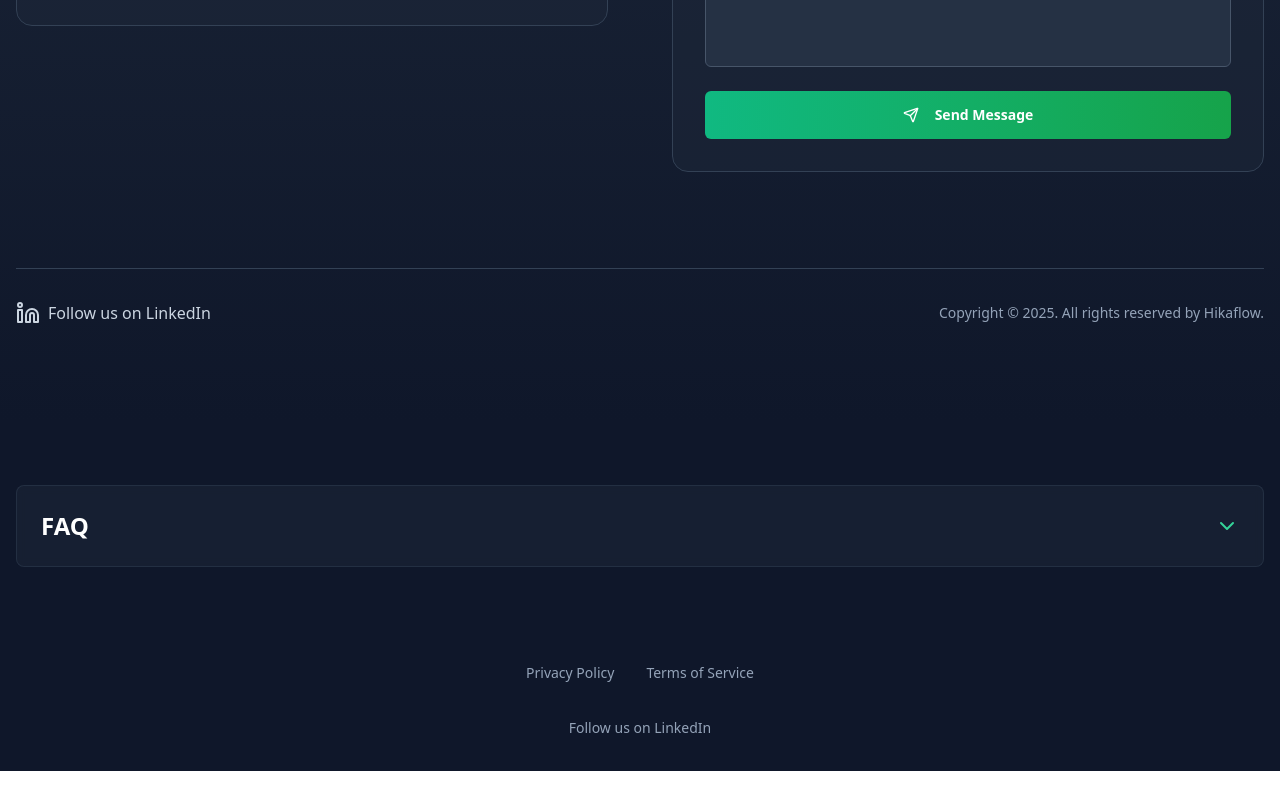
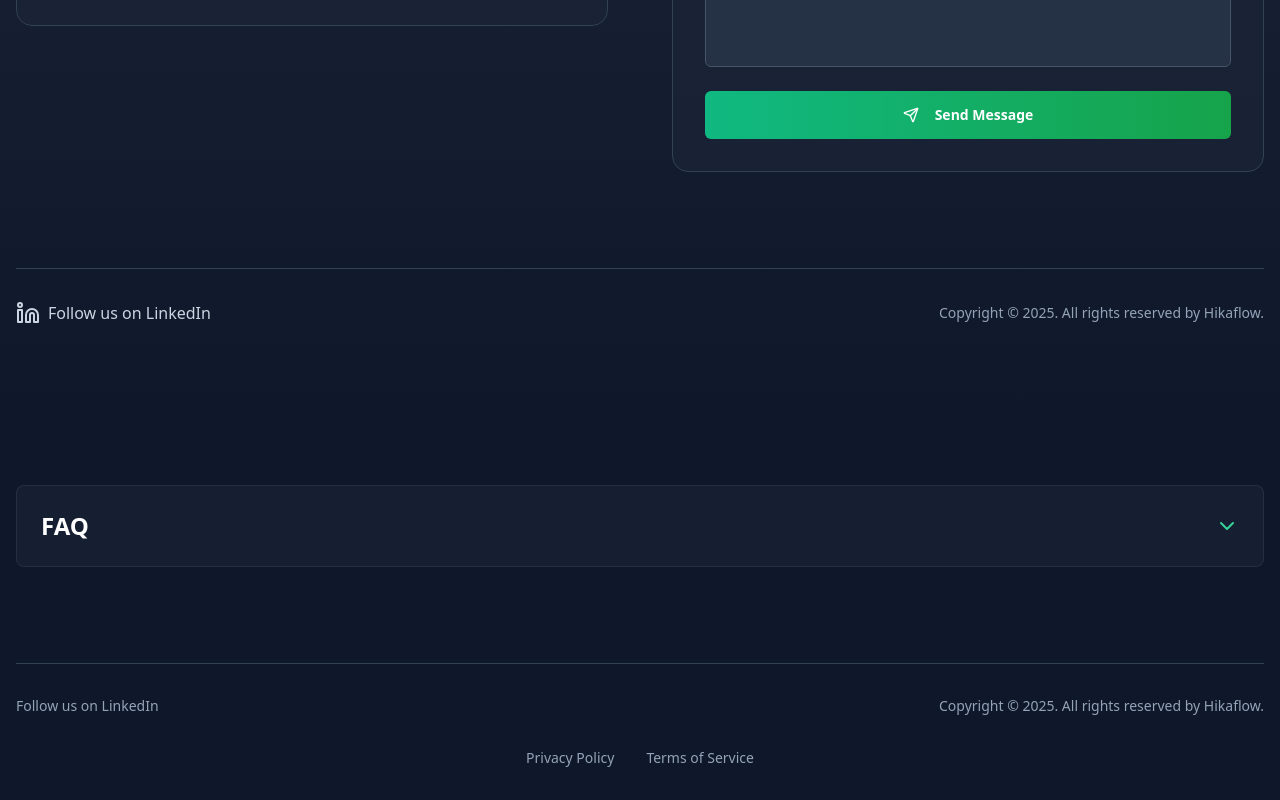
Before and after one commit to RomirJ/website, a React (Vite) app: page / in a window 1280 px wide. Shown: the part 4936-5736 px from the top of the page. Before the commit the page ends 5707 px from the top, so only its background shows below. Built offline with nearby package versions, Linux system fonts and the light colour scheme.

Commit message:
Fix FAQ placement and scrollability
Ensured FAQ section is correctly placed above the footer and that the feature cards are scrollable.

```diff
--- a/src/components/Footer.tsx
+++ b/src/components/Footer.tsx
@@ -5,8 +5,27 @@ import FAQSection from "@/components/FAQSection";
 const Footer = () => {
   return (
     <>
+      <div id="faq">
+        <FAQSection />
+      </div>
       <footer className="bg-slate-900 py-8">
         <div className="container mx-auto px-4">
+          <hr className="border-slate-700 mb-8" />
+          <div className="flex flex-col md:flex-row items-center justify-between space-y-4 md:space-y-0">
+            <a
+              href="https://www.linkedin.com/company/hikaflow"
+              target="_blank"
+              rel="noopener noreferrer"
+              className="text-slate-400 hover:text-emerald-400 transition-colors duration-300 text-sm flex items-center"
+            >
+              Follow us on LinkedIn
+            </a>
+            <p className="text-slate-400 text-sm">
+              Copyright © 2025. All rights reserved by Hikaflow.
+            </p>
+          </div>
+
+          <div className="pt-8 text-center">
             <div className="flex flex-col md:flex-row items-center justify-center space-y-4 md:space-y-0 md:space-x-8">
               <Link
                 to="/privacy-policy"
@@ -21,16 +40,6 @@ const Footer = () => {
                 Terms of Service
               </Link>
             </div>
-
-        <div className="pt-8 text-center">
-          <a
-            href="https://www.linkedin.com/company/hikaflow"
-            target="_blank"
-            rel="noopener noreferrer"
-            className="text-slate-400 hover:text-emerald-400 transition-colors duration-300 text-sm"
-          >
-            Follow us on LinkedIn
-          </a>
           </div>
         </div>
       </footer>
--- a/src/pages/Index.tsx
+++ b/src/pages/Index.tsx
@@ -23,9 +23,6 @@ const Index = () => {
       <div id="contact">
         <ContactUs />
       </div>
-      <div id="faq">
-        <FAQSection />
-      </div>
       <Footer />
     </div>
   );
```
Lines whose indentation alone changed are shown as unchanged.
